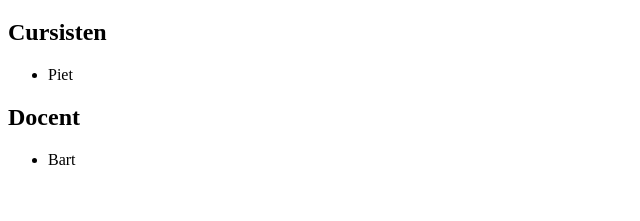
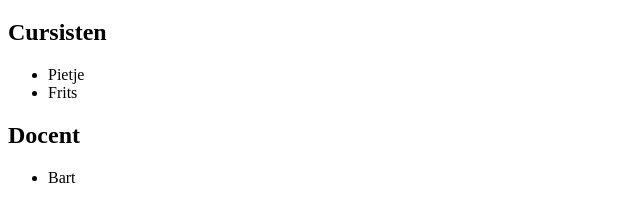
Before and after one commit to bartduisters/syntra-2022-groepswerk, a plain HTML site: page index.html in a window 1280 px wide. Shown: the part 61-282 px from the top of the page, without its empty margins (0-640 px from the left). Drawn offline with Linux system fonts and the light colour scheme.

Commit message:
refactor: update list of students

```diff
--- a/index.html
+++ b/index.html
@@ -9,7 +9,8 @@
     <h1>Groepswerk</h1>
     <h2>Cursisten</h2>
     <ul>
-      <li>Piet</li>
+      <li>Pietje</li>
+      <li>Frits</li>
     </ul>
 
     <h2>Docent</h2>
```
